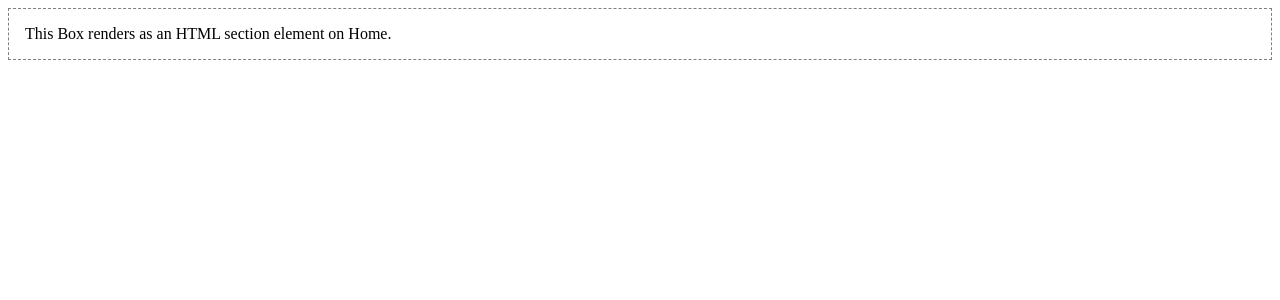
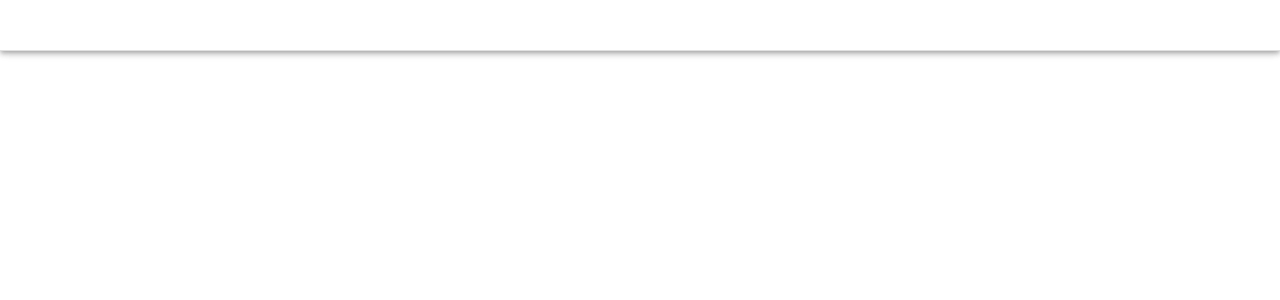
Before and after one commit to Yash-KK/DR-Chat, a React (Vite) app in the folder front-end/: page / in a window 1280 px wide. Shown: the top 300 px of the page. Built offline with nearby package versions, Linux system fonts and the light colour scheme; the HTML template or start-up script is replaced by a standard one.

Commit message:
added PrimaryAppBar with ThemeProvider

```diff
--- a/front-end/src/App.tsx
+++ b/front-end/src/App.tsx
@@ -1,5 +1,7 @@
+import { ThemeProvider } from '@emotion/react';
 import { createBrowserRouter, RouterProvider } from 'react-router-dom';
 import Home from "./pages/Home";
+import createMuiTheme from './theme/theme';
 
 const router = createBrowserRouter([
   {
@@ -8,7 +10,13 @@
   },
 ]);
 function App() {
-  return <RouterProvider router={router} />;
+  const theme = createMuiTheme();
+  return (
+    <ThemeProvider theme={theme}>
+        <RouterProvider router={router} />
+    </ThemeProvider>
+
+  )
 }
 
 export default App
--- /dev/null
+++ b/front-end/src/components/PrimaryAppBar.tsx
@@ -0,0 +1,35 @@
+import { useTheme } from "@mui/material/styles";
+
+import AppBar from "@mui/material/AppBar";
+import Toolbar from "@mui/material/Toolbar";
+import { Link, Typography } from "@mui/material";
+
+const PrimaryAppBar = () => {
+  const theme = useTheme();
+  return (
+    <AppBar sx={{
+        backgroundColor: theme.palette.background.default,
+        borderBottom: `1px solid ${theme.palette.divider}`
+    }}>
+      <Toolbar
+        variant="dense"
+        sx={{
+          height: theme.primaryAppBar.height,
+          minHeight: theme.primaryAppBar.height,
+        }}
+      >
+        <Link href="/" underline="none" color="inherit" >
+          <Typography
+            variant="h6"
+            noWrap
+            component="div"
+            sx={{ display: { fontWeight:700, letterSpacing: "-0.5px" } }}
+          />
+          DRChat
+        </Link>
+      </Toolbar>
+    </AppBar>
+  );
+};
+
+export default PrimaryAppBar;
--- a/front-end/src/pages/Home.tsx
+++ b/front-end/src/pages/Home.tsx
@@ -1,9 +1,10 @@
 import Box from "@mui/material/Box";
+import PrimaryAppBar from "../components/PrimaryAppBar";
 
 const Home = () => {
   return (
-    <Box component="section" sx={{ p: 2, border: "1px dashed grey" }}>
-      This Box renders as an HTML section element on Home.
+    <Box>
+      <PrimaryAppBar />
     </Box>
   );
 };
--- /dev/null
+++ b/front-end/src/theme/theme.tsx
@@ -0,0 +1,33 @@
+import { createTheme } from "@mui/material";
+
+declare module '@mui/material/styles' {
+    interface Theme {
+        primaryAppBar:{
+            height:number;
+        }
+    }
+
+    interface ThemeOptions {
+        primaryAppBar?:{
+            height?:number
+        }
+    }
+}
+export const createMuiTheme = ()=>{
+    const theme = createTheme({
+        primaryAppBar:{
+            height: 50
+        },
+        components: {
+            MuiAppBar:{
+               defaultProps:{
+                color:"default",
+                elevation:1
+               }
+            }
+        }
+    })
+    return theme;
+}
+
+export default createMuiTheme;
```
